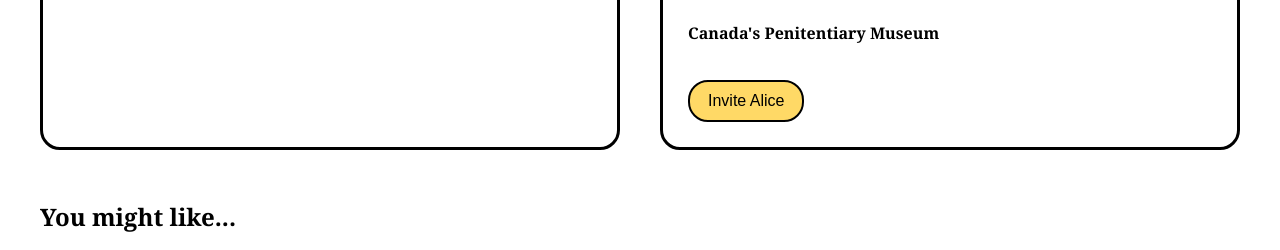
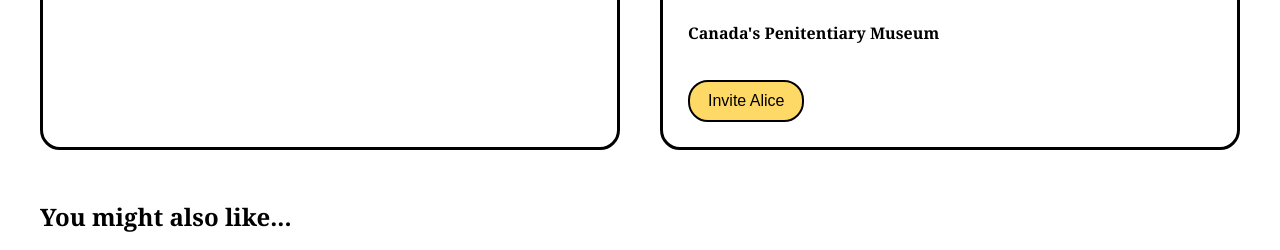
Before and after one commit to kesiyajacob/kingston-companions, a Flask app: template templates/dashboard.html in a window 1280 px wide. Shown: the part 763-1013 px from the top of the page. Run offline with Flask 3, Linux system fonts and the light colour scheme; the template is opened without the code that fills it: values that come from a table or form of the project are taken from there, others are empty; data comes from the database, SQL or seed files in the repository.

Commit message:
Fixed wording

```diff
--- a/templates/dashboard.html
+++ b/templates/dashboard.html
@@ -16,7 +16,7 @@
     <nav>
         <a class="active" href="#">Dashboard</a>
         <a href="#">Find Matches</a>
-        <a href="#">View All Outings</a>
+        <a href="/outings">View All Outings</a>
         <a href="#">Profile</a>
         <a href="/logout">Logout</a>
     </nav>
@@ -59,7 +59,7 @@
     </section>
 
     <!-- YOU MIGHT LIKE -->
-    <h2>You might like...</h2>
+    <h2>You might also like...</h2>
 
     <section class="suggestions-wrapper">
 
```
